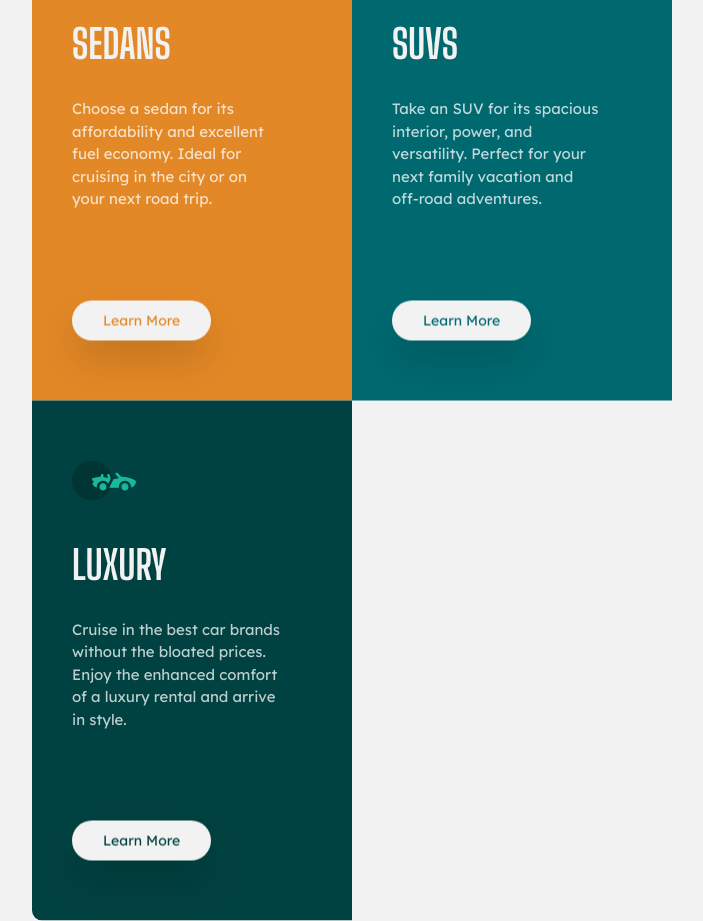
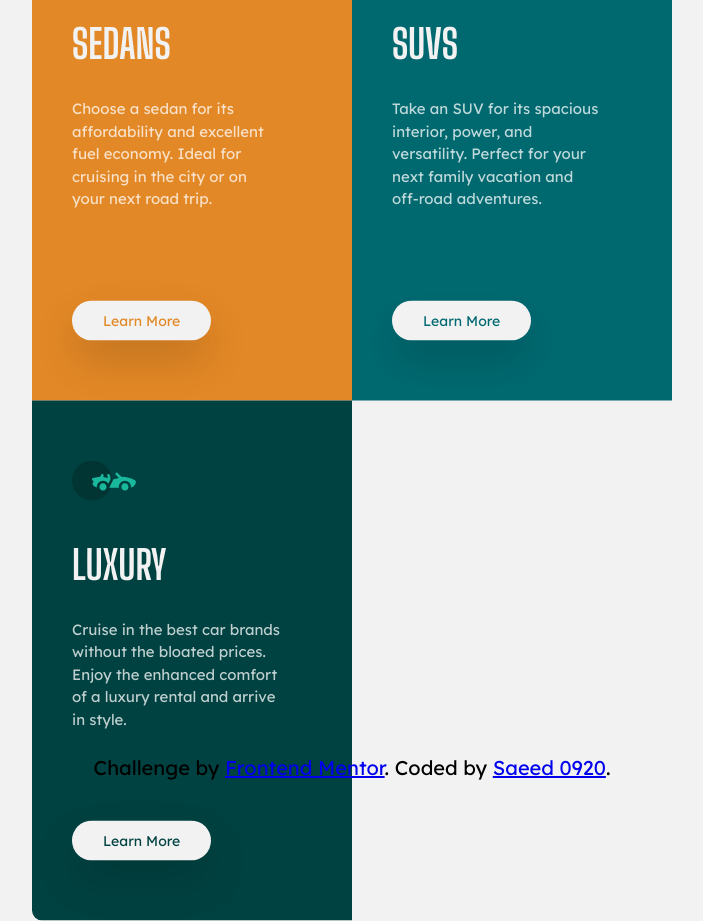
Before and after one commit to saeed0920/challenge__3-column-preview-card-component-main, a plain HTML site: page index.html in a window 1280 px wide. Shown: the whole page, without its empty margins (288-991 px from the left). Drawn offline with Linux system fonts and the light colour scheme.

Commit message:
style for responsive

```diff
--- a/index.html
+++ b/index.html
@@ -46,11 +46,11 @@
       </section>
     </div>
 
-    <!-- <div class="attribution">
+    <div class="attribution">
       Challenge by
       <a href="https://www.frontendmentor.io?ref=challenge" target="_blank"
         >Frontend Mentor</a
-      >. Coded by <a href="#">Your Name Here</a>.
-    </div> -->
+      >. Coded by <a href="https://github.com/saeed0920#">Saeed 0920</a>.
+    </div>
   </body>
 </html>
--- a/style.scss
+++ b/style.scss
@@ -90,13 +90,30 @@ body {
   &-3 {
     color: hsl(179, 100%, 13%);
   }
-  overflow: hidden;
   cursor: pointer;
   transition: all 0.2s;
-  backface-visibility: hidden;
   &:hover {
     background-color: transparent;
     color: white;
     border: 1px solid white;
   }
 }
+.attribution {
+  position: absolute;
+  bottom: 2rem;
+  left: 50%;
+  transform: translateX(-50%);
+  font-size: 2rem;
+  font-family: $font-family-primary;
+}
+@media only screen and (max-width: 37.5em) {
+  html {
+    font-size: 50%;
+  }
+  .attribution {
+    display: none;
+  }
+  .container {
+    width: 85%;
+  }
+}
```
Also changed, not shown: style.css, 1 other file.
